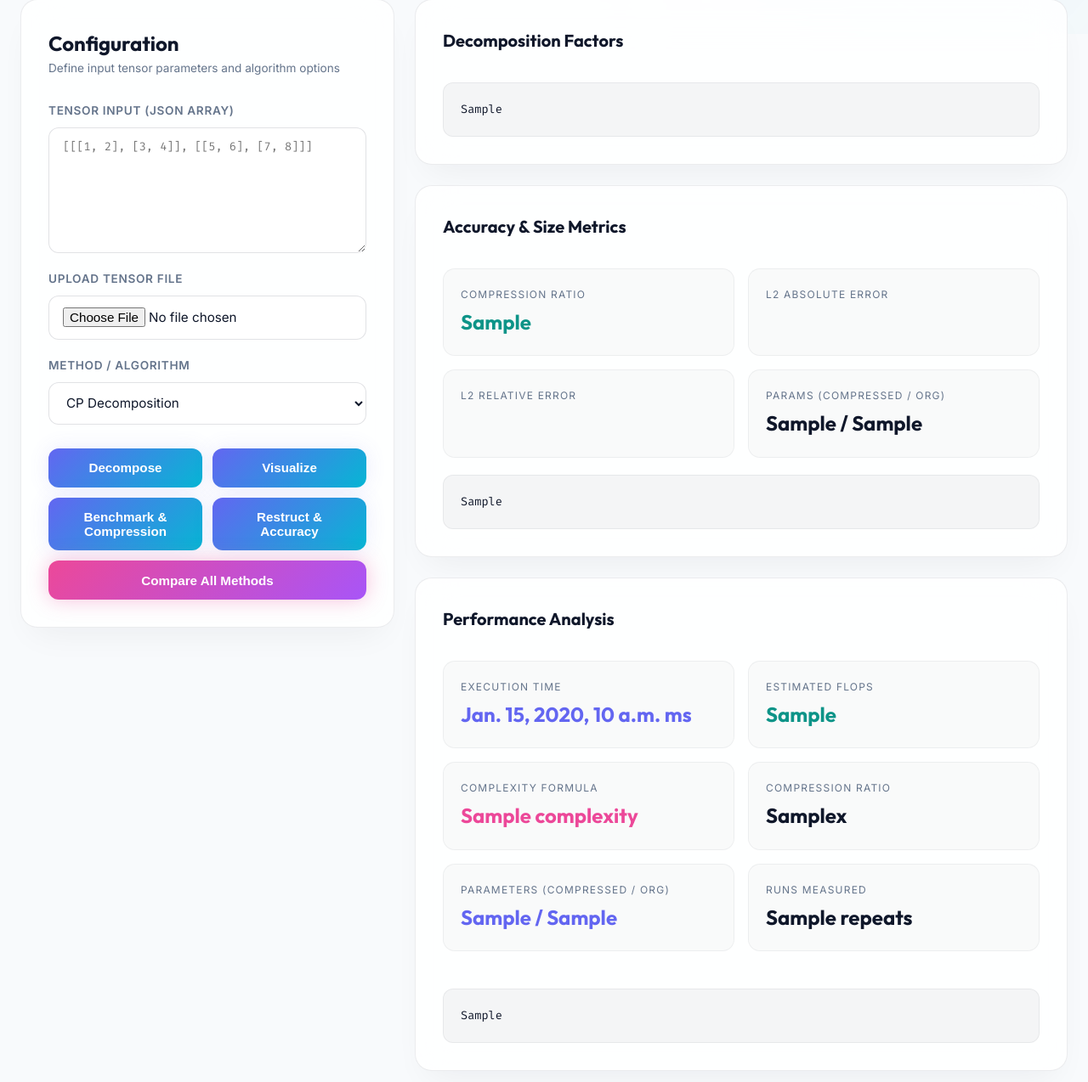
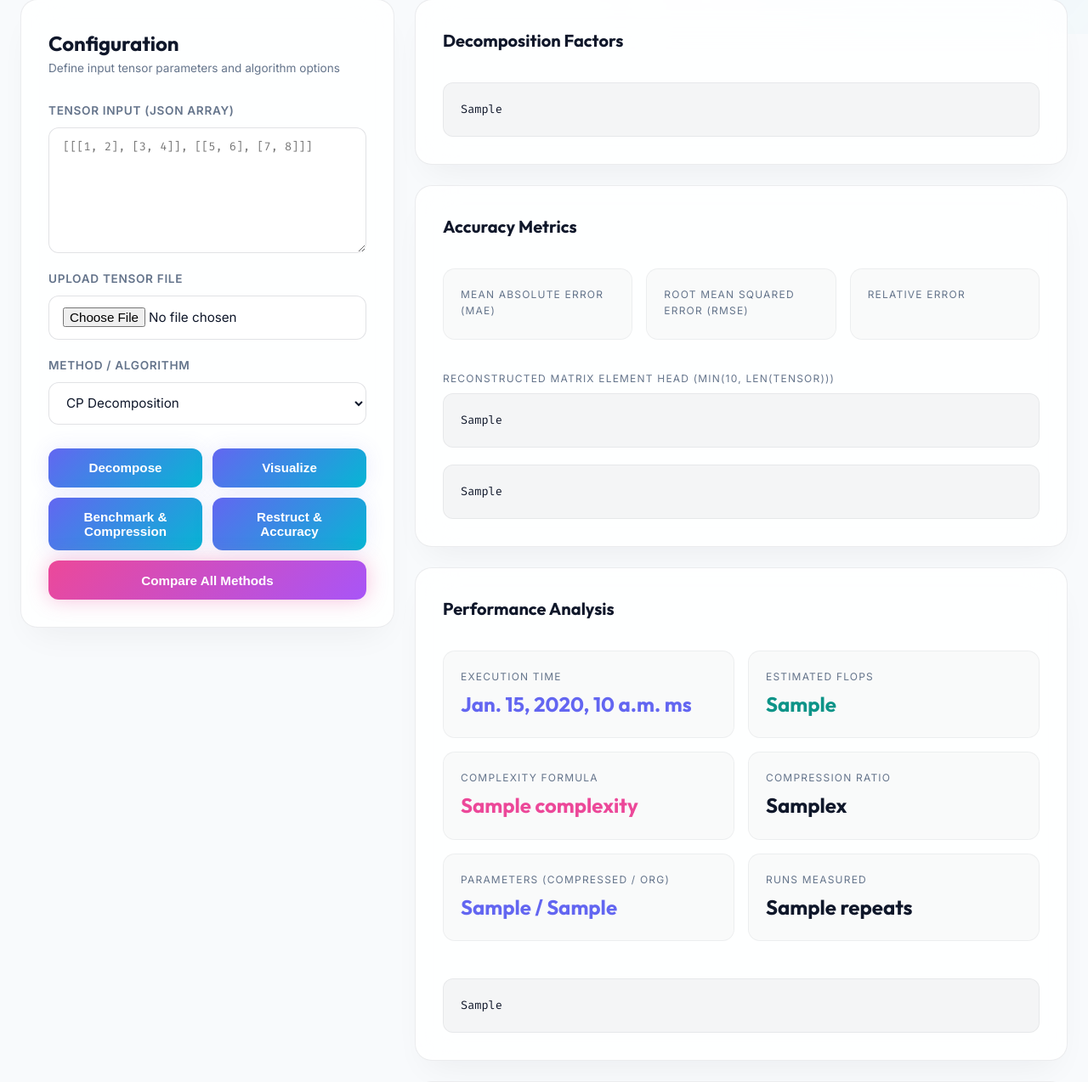
Before and after one commit to 141Kamrul/Tensor-Decomposer, a Django app: template tensor_decomposer/templates/home.html in a window 1280 px wide. Shown: the part 760-2034 px from the top of the page at 85% size. Run offline with Django 5.2, Linux system fonts and the light colour scheme; the template is opened without the code that fills it: most values are stand-ins (such as "Sample title", 1, 10 or a date in 2020); some libraries are stand-ins or nearby versions.

Commit message:
restruction and accuracy

```diff
--- a/results/decomposed_cp_1_manual.json
+++ b/results/decomposed_cp_1_manual.json
@@ -1 +1 @@
-{"tensor": [[2.0, 7.0, 1.0], [3.0, -2.0, 0.0], [1.0, 5.0, 3.0]], "algorithm": "cp", "action": "decompose", "result": {"method": "cp", "weights": [10.099504938362077], "factors": [[[-0.7760782179527674], [0.14177299364402507], [-0.614494115425419]], [[-0.1865475982291761], [-0.9415125475000161], [-0.28063163844255823]]], "shape": [3, 3], "rank": 1}, "analysis": {"algorithm": "cp", "original_parameters": 9, "compressed_parameters": 7, "compression_ratio": 1.286, "absolute_error": 3.930905, "relative_error": 0.389218}}
+{"tensor": [[2.0, 7.0, 1.0], [3.0, -2.0, 0.0], [1.0, 5.0, 3.0]], "algorithm": "cp", "action": "decompose", "result": {"method": "cp", "weights": [10.099504938362077], "factors": [[[-0.7760782179527674], [0.14177299364402507], [-0.614494115425419]], [[-0.1865475982291761], [-0.9415125475000161], [-0.28063163844255823]]], "shape": [3, 3], "rank": 1}, "analysis": {"algorithm": "cp", "original_parameters": 9, "compressed_parameters": 7, "compression_ratio": 1.286, "absolute_error": 3.930905, "mean_absolute_error": 0.96634, "root_mean_squared_error": 1.310302, "relative_error": 0.389218, "reconstructed_head": [[1.4621611559205618, 7.379580803153052, 2.1995924083083507], [-0.26710576262750135, -1.3480925480177064, -0.4018187771654796], [1.157730503617222, 5.843108172532066, 1.7416241816519689]]}}
--- a/results/decomposed_cp_3_dense_tensor_brackets_3_3_3.json
+++ b/results/decomposed_cp_3_dense_tensor_brackets_3_3_3.json
@@ -1 +1 @@
-{"tensor": [[[0.4424, 0.7437, 0.407], [0.4204, 0.7132, 0.5949], [0.6704, 0.4152, 0.6707]], [[0.8089, 0.1855, 0.9878], [0.2841, 0.8463, 0.8113], [0.9389, 0.4902, 0.0009]], [[0.4384, 0.9106, 0.056], [0.7034, 0.3865, 0.4378], [0.3956, 0.3532, 0.3673]]], "algorithm": "cp", "action": "decompose", "result": {"method": "cp", "weights": [3.089235432918637], "factors": [[[-0.587486053627641], [-0.665618797003614], [-0.46023010969349043]], [[-0.624510771465739], [-0.6014497742900984], [-0.49824137255918144]], [[-0.5980393568295262], [-0.5896897698505668], [-0.542784398280305]]], "shape": [3, 3, 3], "rank": 1}, "analysis": {"algorithm": "cp", "original_parameters": 27, "compressed_parameters": 10, "compression_ratio": 2.7, "absolute_error": 6.038967, "relative_error": 1.954842}}
+{"tensor": [[[0.4424, 0.7437, 0.407], [0.4204, 0.7132, 0.5949], [0.6704, 0.4152, 0.6707]], [[0.8089, 0.1855, 0.9878], [0.2841, 0.8463, 0.8113], [0.9389, 0.4902, 0.0009]], [[0.4384, 0.9106, 0.056], [0.7034, 0.3865, 0.4378], [0.3956, 0.3532, 0.3673]]], "algorithm": "cp", "action": "decompose", "result": {"method": "cp", "weights": [3.089235432918637], "factors": [[[-0.587486053627641], [-0.665618797003614], [-0.46023010969349043]], [[-0.624510771465739], [-0.6014497742900984], [-0.49824137255918144]], [[-0.5980393568295262], [-0.5896897698505668], [-0.542784398280305]]], "shape": [3, 3, 3], "rank": 1}, "analysis": {"algorithm": "cp", "original_parameters": 27, "compressed_parameters": 10, "compression_ratio": 2.7, "absolute_error": 6.038967, "mean_absolute_error": 1.121233, "root_mean_squared_error": 1.1622, "relative_error": 1.954842, "reconstructed_head": [[[-0.677826069445519, -0.6683625322070245, -0.61519933603227], [-0.6527963249042494, -0.6436822429762153, -0.5924821775797444], [-0.5407768874895347, -0.5332267762690253, -0.49081260978543584]], [[-0.7679735887108844, -0.7572514477627043, -0.6970178090844731], [-0.7396150117744739, -0.7292888019669888, -0.6712793807641058], [-0.6126975424786616, -0.604143303757917, -0.5560882626273381]], [[-0.5310014839803191, -0.5235878530447984, -0.48194039017128554], [-0.5113934575349292, -0.5042535860442041, -0.4641440182200343], [-0.4236386629303009, -0.4177239888818588, -0.3844971975856817]]]}}
--- /dev/null
+++ b/results/decomposed_tensor_train_0_manual.json
@@ -0,0 +1 @@
+{"tensor": [[2.0, 7.0, 1.0], [3.0, -2.0, 0.0], [1.0, 5.0, 3.0]], "algorithm": "tensor_train", "action": "decompose", "result": {"method": "tensor_train", "cores": [[[[-0.7760782179527674, -0.15110447457804133, -0.612266312466847], [0.14177299364402507, -0.9878225796083553, 0.06408564183267357], [-0.614494115425419, -0.03706735731595226, 0.7880501209498945]]], [[[-1.7413315703988783], [-8.788564090084517], [-2.619560564229023]], [[-3.3027440452971013], [0.732577050590659], [-0.26230654652589847]], [[-0.24422557848577883], [-0.47378486618380383], [1.7518840503828372]]]], "shape": [3, 3]}, "analysis": {"algorithm": "tensor_train", "original_parameters": 9, "compressed_parameters": 18, "compression_ratio": 0.5, "absolute_error": 0.0, "mean_absolute_error": 0.0, "root_mean_squared_error": 0.0, "relative_error": 0.0, "reconstructed_head": [[1.999999999999999, 7.000000000000001, 0.9999999999999989], [3.0, -2.000000000000001, 7.188284217604817e-17], [0.9999999999999997, 5.000000000000001, 3.0]]}}
--- a/tensor_decomposer/static/tensor_decomposer/css/home.css
+++ b/tensor_decomposer/static/tensor_decomposer/css/home.css
@@ -511,6 +511,12 @@ pre {
     gap: 1rem;
 }
 
+.metric-grid-three {
+    display: grid;
+    grid-template-columns: repeat(3, 1fr);
+    gap: 1rem;
+}
+
 .metric-card {
     background: var(--card-bg);
     border: 1px solid var(--card-border);
@@ -789,7 +795,7 @@ tr:hover td {
         gap: 0.75rem;
     }
 
-    .metric-grid {
+    .metric-grid, .metric-grid-three {
         grid-template-columns: 1fr;
     }
 
--- a/tensor_decomposer/static/tensor_decomposer/js/home.js
+++ b/tensor_decomposer/static/tensor_decomposer/js/home.js
@@ -225,10 +225,10 @@ document.addEventListener("DOMContentLoaded", () => {
             else if (action === "analyze") {
                 if (data.analysis) {
                     // Update analysis metrics
-                    document.getElementById("metric-compression").textContent = data.analysis.compression_ratio;
-                    document.getElementById("metric-abs-error").textContent = data.analysis.absolute_error;
-                    document.getElementById("metric-rel-error").textContent = data.analysis.relative_error;
-                    document.getElementById("metric-params").textContent = `${data.analysis.compressed_parameters} / ${data.analysis.original_parameters}`;
+                    document.getElementById("metric-mae").textContent = formatNumber(data.analysis.mean_absolute_error);
+                    document.getElementById("metric-rmse").textContent = formatNumber(data.analysis.root_mean_squared_error);
+                    document.getElementById("metric-rel-error").textContent = formatNumber(data.analysis.relative_error);
+                    document.getElementById("metric-recon-head").textContent = formatValue(data.analysis.reconstructed_head);
 
                     panelAnalysis.querySelector("pre").textContent = formatAnalysisStyle(data.analysis);
                     panelAnalysis.classList.remove("hidden");
@@ -1295,6 +1295,19 @@ document.addEventListener("DOMContentLoaded", () => {
             try {
                 const parsed = JSON.parse(analysisPre.textContent);
                 analysisPre.textContent = formatAnalysisStyle(parsed);
+
+                if (parsed.mean_absolute_error !== undefined) {
+                    document.getElementById("metric-mae").textContent = formatNumber(parsed.mean_absolute_error);
+                }
+                if (parsed.root_mean_squared_error !== undefined) {
+                    document.getElementById("metric-rmse").textContent = formatNumber(parsed.root_mean_squared_error);
+                }
+                if (parsed.relative_error !== undefined) {
+                    document.getElementById("metric-rel-error").textContent = formatNumber(parsed.relative_error);
+                }
+                if (parsed.reconstructed_head !== undefined) {
+                    document.getElementById("metric-recon-head").textContent = formatValue(parsed.reconstructed_head);
+                }
             } catch (e) {
                 // Error
             }
--- a/tensor_decomposer/templates/home.html
+++ b/tensor_decomposer/templates/home.html
@@ -192,26 +192,30 @@
                 <!-- Reconstruction Analysis -->
                 <article id="panel-analysis" class="panel result-block {% if not analysis_json %}hidden{% endif %}">
                     <div class="panel-header-row">
-                        <h2>Accuracy & Size Metrics</h2>
+                        <h2>Accuracy Metrics</h2>
                     </div>
-                    <div class="metric-grid">
+                    <div class="metric-grid-three">
                         <div class="metric-card">
-                            <span class="metric-label">Compression Ratio</span>
-                            <strong id="metric-compression" class="text-teal">{{ analysis.compression_ratio }}</strong>
+                            <span class="metric-label">Mean Absolute Error (MAE)</span>
+                            <strong id="metric-mae" class="text-purple">{{ analysis.mean_absolute_error }}</strong>
                         </div>
                         <div class="metric-card">
-                            <span class="metric-label">L2 Absolute Error</span>
-                            <strong id="metric-abs-error" class="text-purple">{{ analysis.absolute_error }}</strong>
+                            <span class="metric-label">Root Mean Squared Error (RMSE)</span>
+                            <strong id="metric-rmse" class="text-teal">{{ analysis.root_mean_squared_error }}</strong>
                         </div>
                         <div class="metric-card">
-                            <span class="metric-label">L2 Relative Error</span>
+                            <span class="metric-label">Relative Error</span>
                             <strong id="metric-rel-error" class="text-blue">{{ analysis.relative_error }}</strong>
                         </div>
-                        <div class="metric-card">
-                            <span class="metric-label">Params (Compressed / Org)</span>
-                            <strong id="metric-params" class="text-gray">{{ analysis.compressed_parameters }} / {{ analysis.original_parameters }}</strong>
+                    </div>
+
+                    <div class="reconstructed-head-wrapper" style="margin-top: 1rem;">
+                        <span class="metric-label" style="display: block; margin-bottom: 0.5rem;">Reconstructed Matrix Element Head (min(10, len(tensor)))</span>
+                        <div class="code-container" style="max-height: 15rem;">
+                            <pre id="metric-recon-head">{{ analysis.reconstructed_head }}</pre>
                         </div>
                     </div>
+
                     <div class="code-container">
                         <pre>{{ analysis_json }}</pre>
                     </div>
```
Also changed, not shown: tensor_decomposer/services/analysis.py (+12 -0 lines), tensor_decomposer/tests/__init__.py (added, +1 -0 lines), tensor_decomposer/tests/test_decomposition.py (+4 -1 lines).
